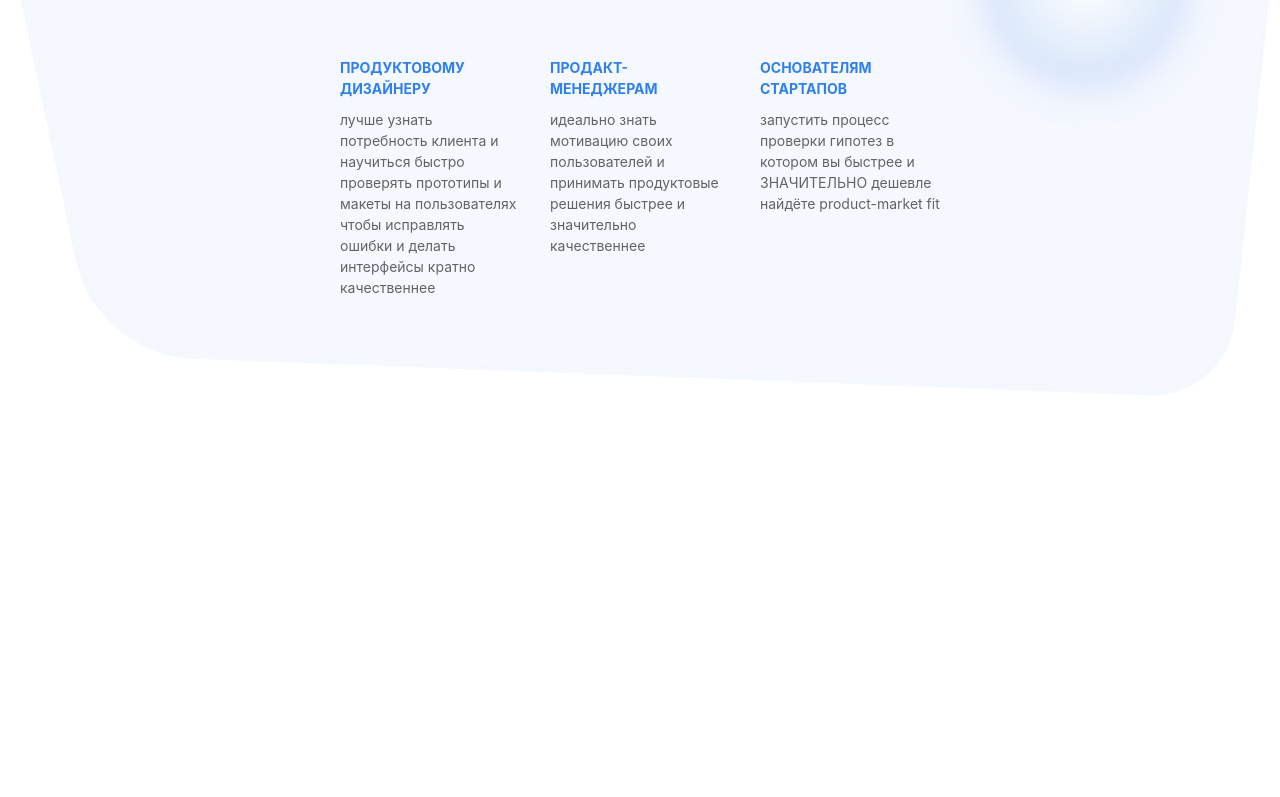
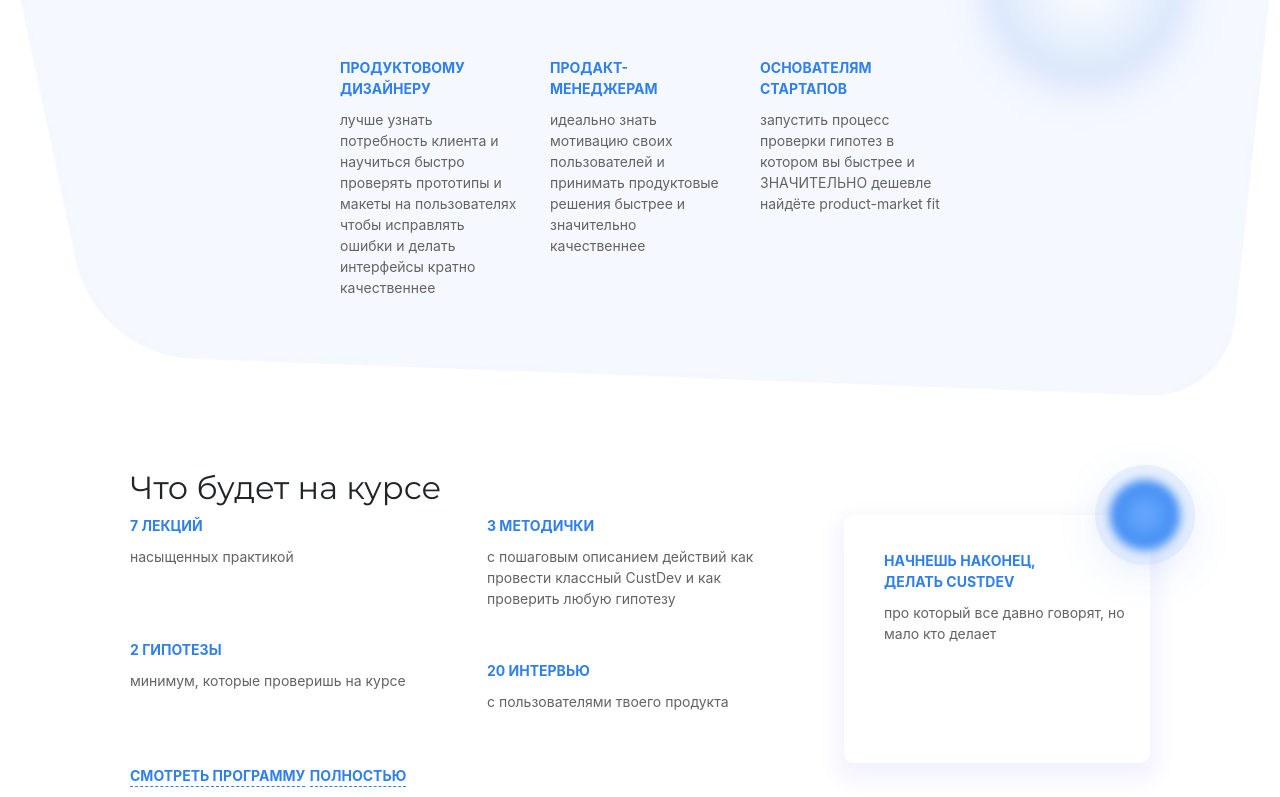
Before and after one commit to feyaq13/custdev-landing-page, a website built with Parcel: page src/index.html in a window 1280 px wide. Shown: the part 1398-2195 px from the top of the page. Before the commit the page ends 1867 px from the top, so only its background shows below. Built offline with nearby package versions, Linux system fonts and the light colour scheme.

Commit message:
добавляет и позиционирует блок программы

```diff
--- a/src/index.html
+++ b/src/index.html
@@ -148,6 +148,49 @@
     </div>
   </div>
 </section>
+<section class="section-course-program">
+  <h2 class="section-course-program__h2">
+    Что будет на курсе
+  </h2>
+  <div class="section-course-program__program-blocks">
+    <div class="program-blocks">
+
+      <div class="wrapper-blocks">
+        <div class="program-block">
+          <p class="program-block__head">7 лекций</p>
+          <p class="program-block__text">насыщенных практикой</p>
+        </div>
+        <div class="program-block">
+          <p class="program-block__head">2 гипотезы</p>
+          <p class="program-block__text">минимум, которые проверишь на курсе</p>
+        </div>
+      </div>
+
+      <div class="wrapper-blocks">
+        <div class="program-block">
+          <p class="program-block__head">3 методички</p>
+          <p class="program-block__text">с пошаговым описанием действий как провести классный CustDev и как проверить
+            любую гипотезу</p>
+        </div>
+        <div class="program-block">
+          <p class="program-block__head">20 интервью</p>
+          <p class="program-block__text">с пользователями твоего продукта</p>
+        </div>
+      </div>
+
+      <div class="program-block--middle program-block--watching">
+        <a class="text-decoration-none" href="">
+          <p class="program-block__head program-block__head--border-dashed">Смотреть программу</p>
+          <p class="program-block__head program-block__head--border-dashed">полностью</p>
+        </a>
+      </div>
+      <div class="program-block--hidden program-block--focus">
+        <p class="program-block__head">Начнешь наконец, <br> делать custdev</p>
+        <p class="program-block__text">про который все давно говорят, но мало кто делает</p>
+      </div>
+    </div>
+  </div>
+</section>
 
 <script src="js/main.js"></script>
 </body>
--- a/src/scss/style.scss
+++ b/src/scss/style.scss
@@ -5,6 +5,7 @@ $color-text: #636363;
 $font-size-sm: 10px;
 $font-size-text: 14px;
 $font-size-heading: 24px;
+$padding-left-right-768: 50px;
 $font-montserrat: 'Montserrat', sans-serif;
 
 @font-face {
@@ -39,6 +40,7 @@ $font-montserrat: 'Montserrat', sans-serif;
 }
 
 @mixin head-in-block {
+  margin-bottom: 10px;
   font-size: $font-size-text;
   font-weight: bold;
   color: $color-primary;
@@ -411,8 +413,8 @@ section {
   }
 
   @media (min-width: 280px) and (max-width: 767px) {
-    padding-left: 50px;
-    padding-right: 50px;
+    padding-left: $padding-left-right-768;
+    padding-right: $padding-left-right-768;
   }
 
   @media (min-width: 768px) and (max-width: 980px) {
@@ -470,10 +472,142 @@ section {
 }
 
 .target-segment__head {
-  margin-bottom: 10px;
   @include head-in-block;
 }
 
 .target-segment__text {
   @include text-in-block;
 }
+
+// Target segments -->
+
+// <-- Course program
+
+.section-course-program {
+  max-width: 1200px;
+  margin: auto;
+
+  @media (max-width: 280px) {
+    padding-left: 5%;
+    padding-right: 5%;
+  }
+
+  @media (min-width: 280px) and (max-width: 767px) {
+    padding-left: $padding-left-right-768;
+    padding-right: $padding-left-right-768;
+  }
+
+  @media (min-width: 768px) {
+    padding-left: 90px;
+    padding-right: 90px;
+  }
+}
+
+.program-blocks,
+.wrapper-blocks {
+  display: flex;
+  flex-wrap: wrap;
+  flex-grow: 1;
+
+  @media (min-width: 768px) {
+    justify-content: space-between;
+  }
+}
+
+.wrapper-blocks {
+  flex-basis: 100%;
+
+  @media (min-width: 960px) {
+    flex-basis: 30%;
+  }
+}
+
+.program-block {
+  flex-basis: 50%;
+  flex-grow: 1;
+  margin-bottom: 35px;
+
+  @media (min-width: 480px) {
+    flex-basis: 40%;
+  }
+
+  @media (min-width: 960px) {
+    flex-basis: 100%;
+  }
+
+  &:not(:last-child) {
+    margin-right: 50px;
+  }
+}
+
+.program-block--watching {
+  flex-basis: 50%;
+
+  @media (min-width: 960px), (max-width: 740px){
+    order: 5;
+    flex-basis: 100%;
+  }
+}
+
+.program-block--focus {
+  border-radius: 10px;
+  box-shadow: 0 10px 20px 10px #F4F4FE;
+  padding: 35px 15px 30px 40px;
+  flex-basis: 50%;
+  position: relative;
+
+  &::after {
+    content: '';
+    position: absolute;
+    top: -35px;
+    right: -30px;
+    width: 70px;
+    height: 70px;
+    filter: blur(5px);
+    border-radius: 50%;
+    background: radial-gradient(68.31% 68.31% at 50% 50%, #6AAAFF 0%, #2f80ed 100%), #FFFFFF;
+    box-shadow: 0 10px 50px rgba(119, 157, 255, 0.3);
+  }
+
+  &::before {
+    content: '';
+    position: absolute;
+    top: -50px;
+    right: -45px;
+    width: 100px;
+    height: 100px;
+    box-shadow: 0 10px 50px rgba(119, 157, 255, 0.3);
+    border-radius: 50%;
+    opacity: 0.1;
+    background: radial-gradient(68.31% 68.31% at 50% 50%, #6AAAFF 0%, #2F80ED 100%), #FFFFFF;
+  }
+
+  @media (min-width: 960px) {
+    order: 4;
+    flex-basis: 30%;
+  }
+}
+
+.program-block--middle {
+  align-self: center;
+}
+
+.program-block__head {
+  @include head-in-block;
+}
+
+.program-block__text {
+  @include text-in-block;
+}
+
+.program-block__head--border-dashed {
+  color: $color-primary;
+  border-bottom: 1px dashed;
+  display: inline-block;
+}
+
+.program-block--hidden {
+  @media (max-width: 740px) {
+    display: none;
+  }
+}
```
